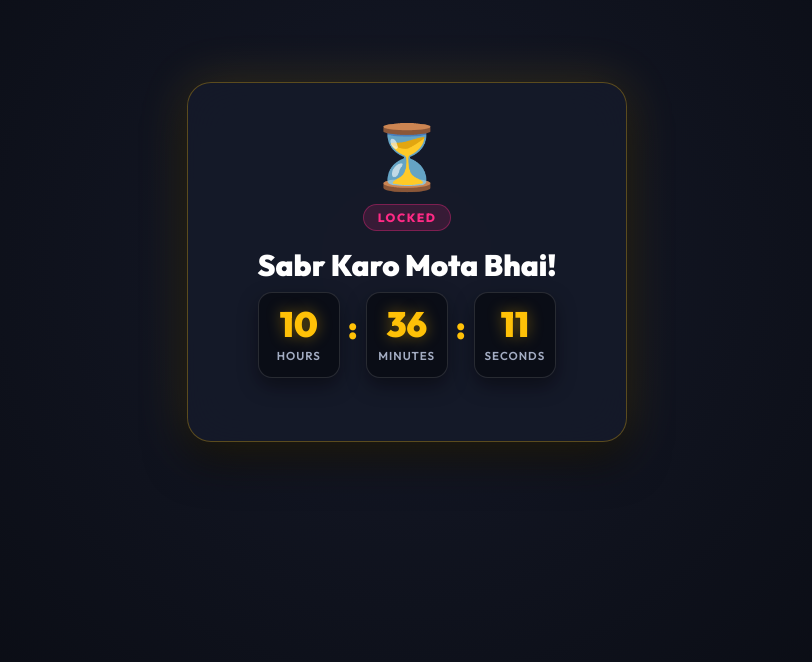
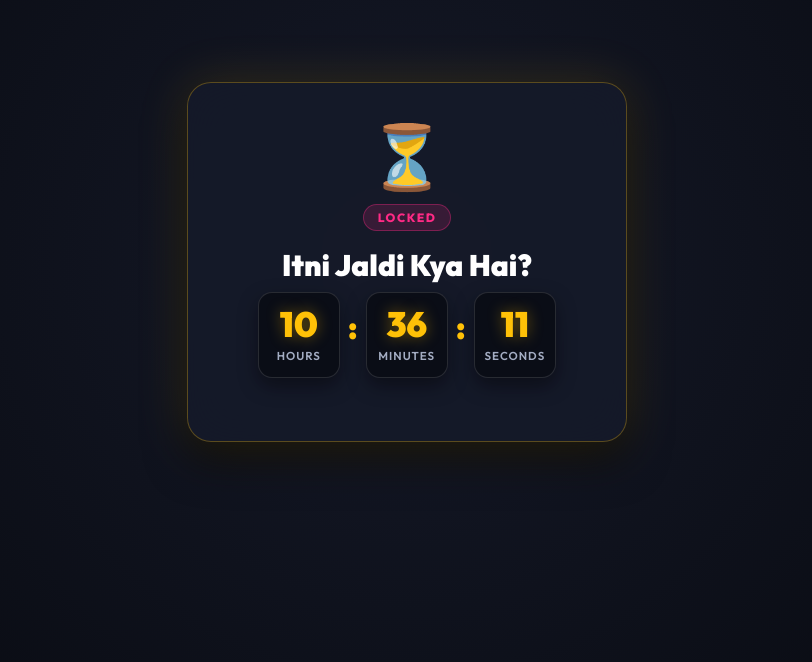
Before and after one commit to asharijaz328-cmd/birthday2, a plain HTML site: page index.html in a window 1280 px wide. Shown: the part 138-800 px from the top of the page, without its empty margins (233-1045 px from the left). Drawn offline with nearby package versions, Linux system fonts and the light colour scheme; no server answers.

Commit message:
Change lock screen title to suspenseful Itni Jaldi Kya Hai?

```diff
--- a/index.html
+++ b/index.html
@@ -18,7 +18,7 @@
     <div class="countdown-card">
       <div class="lock-icon-pulse">⏳</div>
       <div class="cd-badge">LOCKED</div>
-      <h1 class="cd-title">Sabr Karo Mota Bhai!</h1>
+      <h1 class="cd-title">Itni Jaldi Kya Hai?</h1>
 
       <!-- Live Clock Grid -->
       <div class="timer-grid">
```
